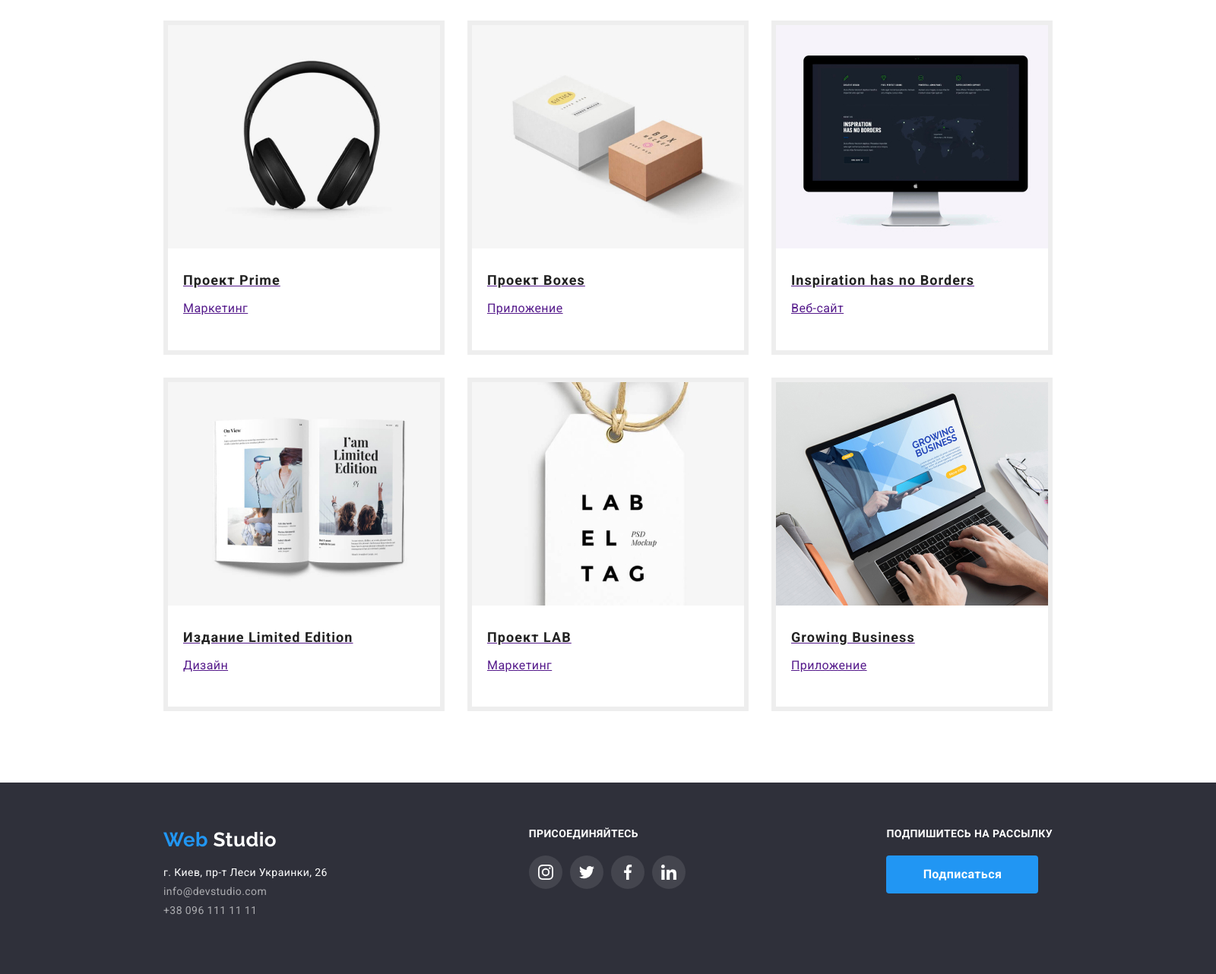
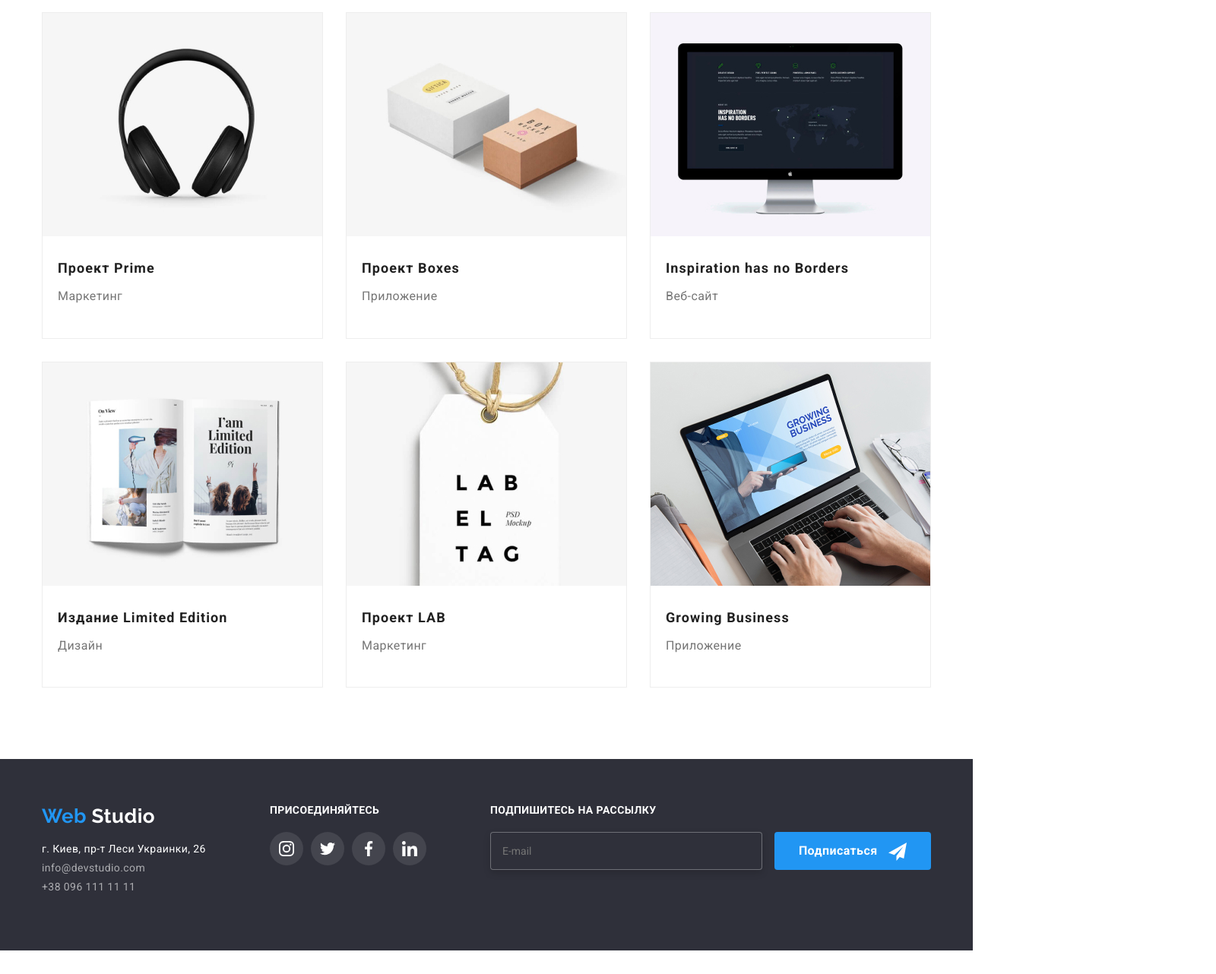
Before and after one commit to DimRom76/goit-markup-hw-07, a plain HTML site: page portfolio.html in a window 1280 px wide. Shown: the part 685-1967 px from the top of the page at 76% size, 1600 px wide, since content can reach past the window. After the commit the page ends 1936 px from the top, so only its background shows below. Drawn offline with nearby package versions, Linux system fonts and the light colour scheme.

Commit message:
update from 6

```diff
--- a/css/styles.css
+++ b/css/styles.css
@@ -15,8 +15,6 @@ body {
   font-size: 14px;
   line-height: 1.14;
   letter-spacing: 0.03em;
-
-  width: 1600px;
 }
 
 button {
@@ -52,6 +50,7 @@ p {
   align-items: center;
 
   max-width: 1600px;
+  min-width: 1200px;
   height: 600px;
   margin-left: auto;
   margin-right: auto;
@@ -84,7 +83,7 @@ p {
 .main-nav {
   display: flex;
   align-items: center;
-  border: 1px solid #ececec;
+  border-bottom: 1px solid #ececec;
 }
 
 /*logo*/
@@ -408,7 +407,8 @@ border-width: 0px;
     color var(--time-animation) var(--time-function);
 }
 
-.client-list .item:hover {
+.client-list .item:hover,
+.client-list .item:focus {
   border: 1px solid var(--accent-color);
   color: var(--accent-color);
 }
@@ -419,14 +419,23 @@ border-width: 0px;
 
 /* footer   */
 .footer-main {
+
+  height: 252px;
+  padding: 60px 0px;
+
+  max-width: 1600px;
+  min-width: 1200px;
+  margin-left: auto;
+  margin-right: auto;
+
   background: #2f303a;
-  height: 252px;
-  padding: 60px;
+
 }
 
 .container.footer {
   display: flex;
   justify-content: space-between;
+
 }
 
 .footer-adress .post {
@@ -464,6 +473,7 @@ border-width: 0px;
   color: var(--primary-white-color);
   margin-bottom: 20px;
 }
+
 
 .footer .logo-studio {
   color: var(--primary-white-color);
@@ -544,7 +554,7 @@ border-width: 0px;
 
 .work-list .element {
   background-color: var(--primary-white-color);
-  border: 6px solid #eeeeee;
+  border: 1px solid #eeeeee;
 
   box-shadow: none;
 
@@ -617,12 +627,22 @@ border-width: 0px;
   margin-bottom: 20px;
   font-size: 16px;
   line-height: 1.87;
+  color: var(--primary-text-color);
+
 }
 
 .work-list .elem {
   padding: 20px;
+  text-decoration: none;
+}
+
+.work-list .link{
+
+  text-decoration: none;
+
 }
 /* modal window */
+
 .backdrope {
   position: fixed;
 
--- a/portfolio.html
+++ b/portfolio.html
@@ -69,7 +69,7 @@
           </div>
           <ul class="work-list list">
             <li class="element">
-              <a href="">
+              <a class="link" href="">
                 <div class="work-list-img">
                   <img
                     src="./images/Portfolio/img1.jpg"
@@ -89,7 +89,7 @@
               </a>
             </li>
             <li class="element">
-              <a href="">
+              <a  class="link" href="">
                 <div class="work-list-img">
                   <img
                     src="./images/Portfolio/img2.jpg"
@@ -109,7 +109,7 @@
               </a>
             </li>
             <li class="element">
-              <a href="">
+              <a  class="link" href="">
                 <div class="work-list-img">
                   <img
                     src="./images/Portfolio/img3.jpg"
@@ -129,7 +129,7 @@
               </a>
             </li>
             <li class="element">
-              <a href="">
+              <a  class="link" href="">
                 <div class="work-list-img">
                   <img
                     src="./images/Portfolio/img4.jpg"
@@ -149,7 +149,7 @@
               </a>
             </li>
             <li class="element">
-              <a href="">
+              <a  class="link" href="">
                 <div class="work-list-img">
                   <img
                     src="./images/Portfolio/img5.jpg"
@@ -169,7 +169,7 @@
               </a>
             </li>
             <li class="element">
-              <a href="">
+              <a  class="link" href="">
                 <div class="work-list-img">
                   <img
                     src="./images/Portfolio/img6.jpg"
@@ -189,7 +189,7 @@
               </a>
             </li>
             <li class="element">
-              <a href="">
+              <a  class="link" href="">
                 <div class="work-list-img">
                   <img
                     src="./images/Portfolio/img7.jpg"
@@ -209,7 +209,7 @@
               </a>
             </li>
             <li class="element">
-              <a href="">
+              <a class="link" href="">
                 <div class="work-list-img">
                   <img
                     src="./images/Portfolio/img8.jpg"
@@ -229,7 +229,7 @@
               </a>
             </li>
             <li class="element">
-              <a href="">
+              <a class="link" href="">
                 <div class="work-list-img">
                   <img
                     src="./images/Portfolio/img9.jpg"
@@ -328,8 +328,16 @@
         </div>
 
         <div>
-          <div class="footer-header">Подпишитесь на рассылку</div>
-          <a href="" class="button">Подписаться</a>
+          <form>
+            <div class="footer-header">Подпишитесь на рассылку</div>
+            <input class="footer-input" type="text" name="mal-sent" placeholder="E-mail">
+            <a href="" class="button">Подписаться
+              <svg class="img-sent" width="24" height="24">
+                <use href="./images/symbol-defs.svg#icon-sent"></use>
+              </svg>
+            </a>
+
+          </form>
         </div>
       </div>
     </footer>
--- /dev/null
+++ b/sass/main.scss
@@ -0,0 +1,2 @@
+@import './util/variable';
+@import './components/header';
```
Also changed, not shown: css/main.css (added), css/main.min.css (added), sass/components/_header.scss (added), sass/util/_variable.scss (added), 2 other files.
